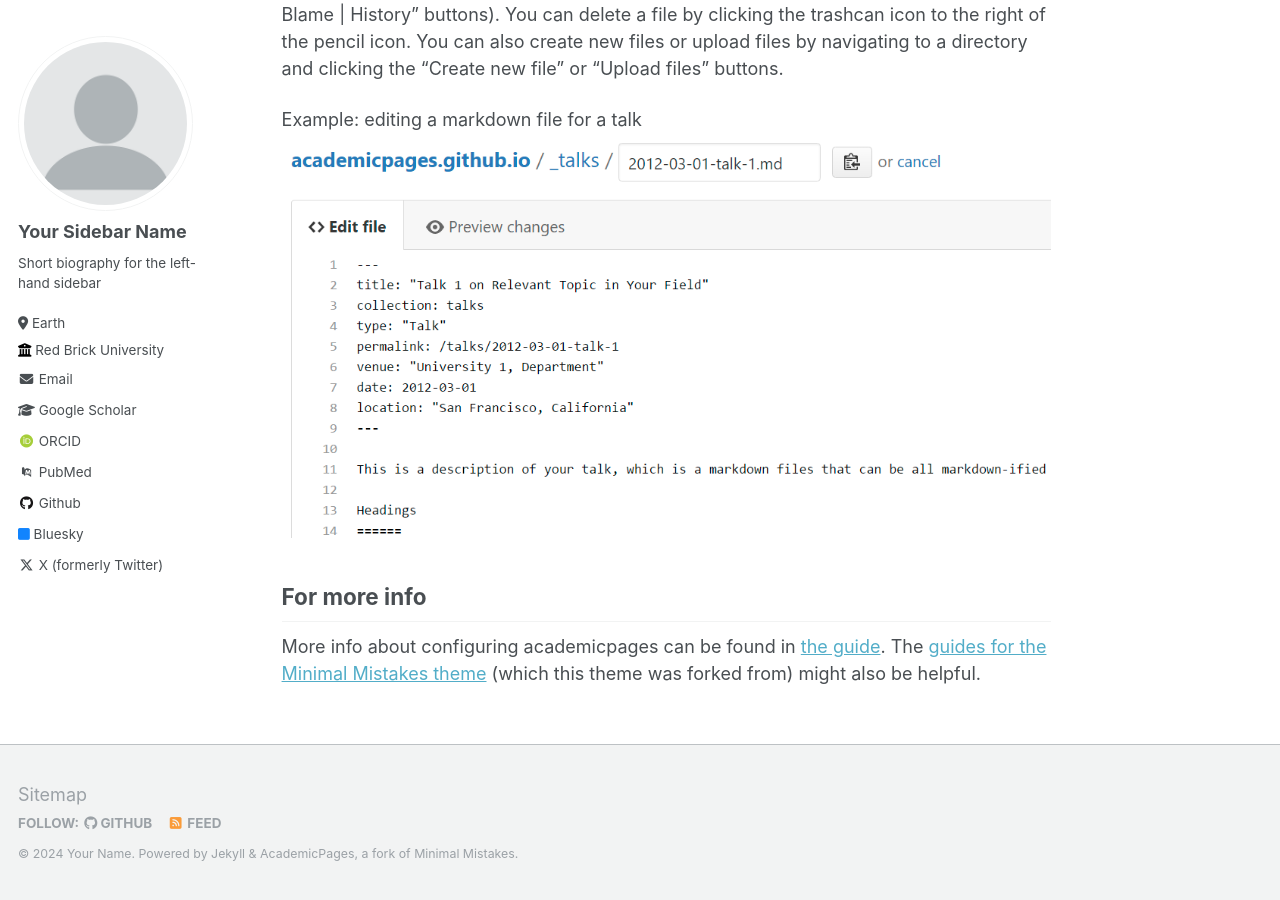
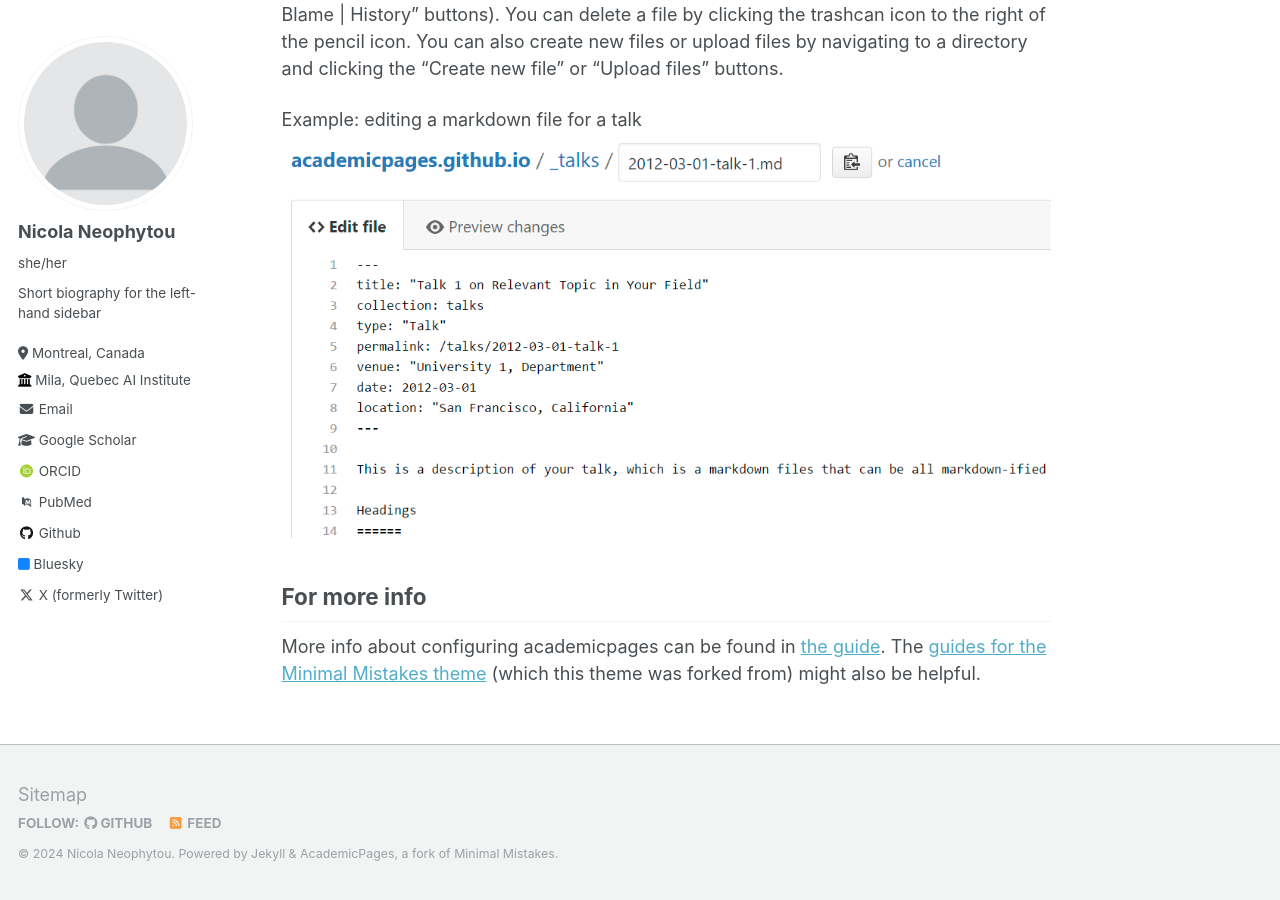
Before and after one commit to nicolaneo/nicolaneo.github.io, a Jekyll site: the page built from _pages/about.md, in a window 1280 px wide and 900 px high, scrolled down 2463 px. Built offline with Jekyll 4.4.1, drawn with Linux system fonts in a browser that asks for light colours; some web fonts are replaced; some of the changed text lies outside the part shown.

Commit message:
Update _config.yml

```diff
--- a/_config.yml
+++ b/_config.yml
@@ -8,9 +8,9 @@
 
 # Basic Site Settings
 locale                   : "en-US"
-title                    : "Your Name / Site Title"
+title                    : "Nicola Neophytou"
 title_separator          : "-"
-name                     : &name "Your Name"
+name                     : &name "Nicola Neophytou"
 description              : &description "personal description"
 url                      : https://academicpages.github.io # the base hostname & protocol for your site e.g. "https://mmistakes.github.io"
 baseurl                  : "" # the subpath of your site, e.g. "/blog"
@@ -22,13 +22,13 @@ repository               : "academicpages/academicpages.github.io"
 author:
   # Biographic information
   avatar           : "profile.png"
-  name             : "Your Sidebar Name"
-  pronouns         : # example: "she/her"
+  name             : "Nicola Neophytou"
+  pronouns         : "she/her"
   bio              : "Short biography for the left-hand sidebar"
-  location         : "Earth"
-  employer         : "Red Brick University"
+  location         : "Montreal, Canada"
+  employer         : "Mila, Quebec AI Institute"
   uri              : # URL
-  email            : "none@example.org"
+  email            : "neophytounicola@gmail.com"
 
   # Academic websites
   arxiv            : # URL - Update with the correct link to your profile
```
